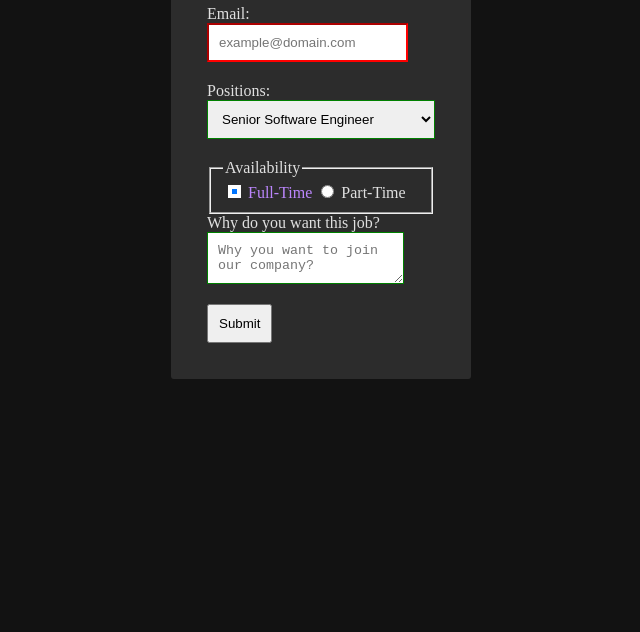
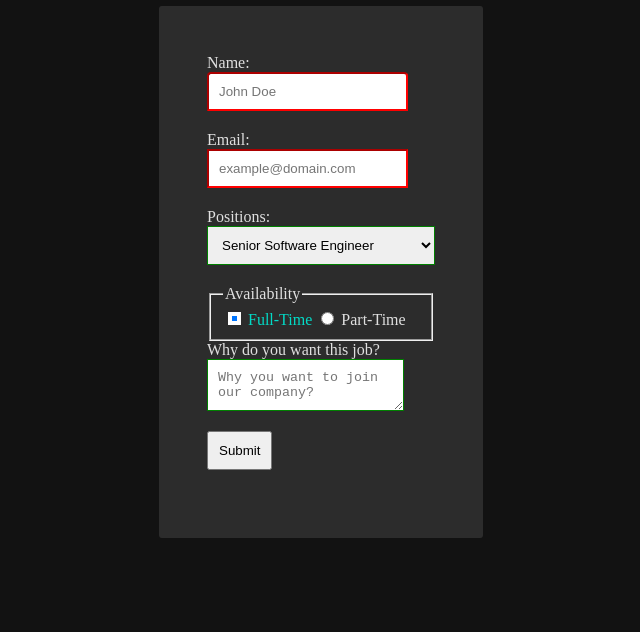
Before and after one commit to alejaalvar/build-a-job-application-form, a plain HTML site: page index.html in a window 1280 px wide. Shown: the part 183-815 px from the top of the page, without its empty margins (319-959 px from the left). Drawn offline with Linux system fonts and the light colour scheme.

Commit message:
Center content on page. Change color of radio elements.

```diff
--- a/styles.css
+++ b/styles.css
@@ -1,18 +1,22 @@
+html, body {
+    height: 100%;
+    margin: 0;
+}
+
 body {
     background-color: #121212;
     color: #E0E0E0;
-    justify-content: center;
-    display: flex;
+    display: grid;
+    place-items: center;
     margin: 15px;
 }
 
 .container {
-    margin: 0 auto 0;
-    display: flex;
-    justify-content: center;
+    display: grid;
+    place-content: center;
     background-color: #2C2C2C;
     border-radius: 3px;
-    padding: 1em;
+    padding: 3em;
 }
 
 input:focus, textarea:focus {
@@ -32,13 +36,13 @@ button:hover {
 }
 
 .radio-group input[type="radio"]:checked {
-    border-color: #BB86FC;
-    background-color: #BB86FC;
+    border-color: #03DAC6;
+    background-color: #03DAC6;
     box-shadow: inset 0 0 0 4px white;
 }
 
 input[type="radio"]:checked + label {
-    color: #BB86FC;
+    color: #03DAC6;
 }
 
 input:first-of-type {
```
